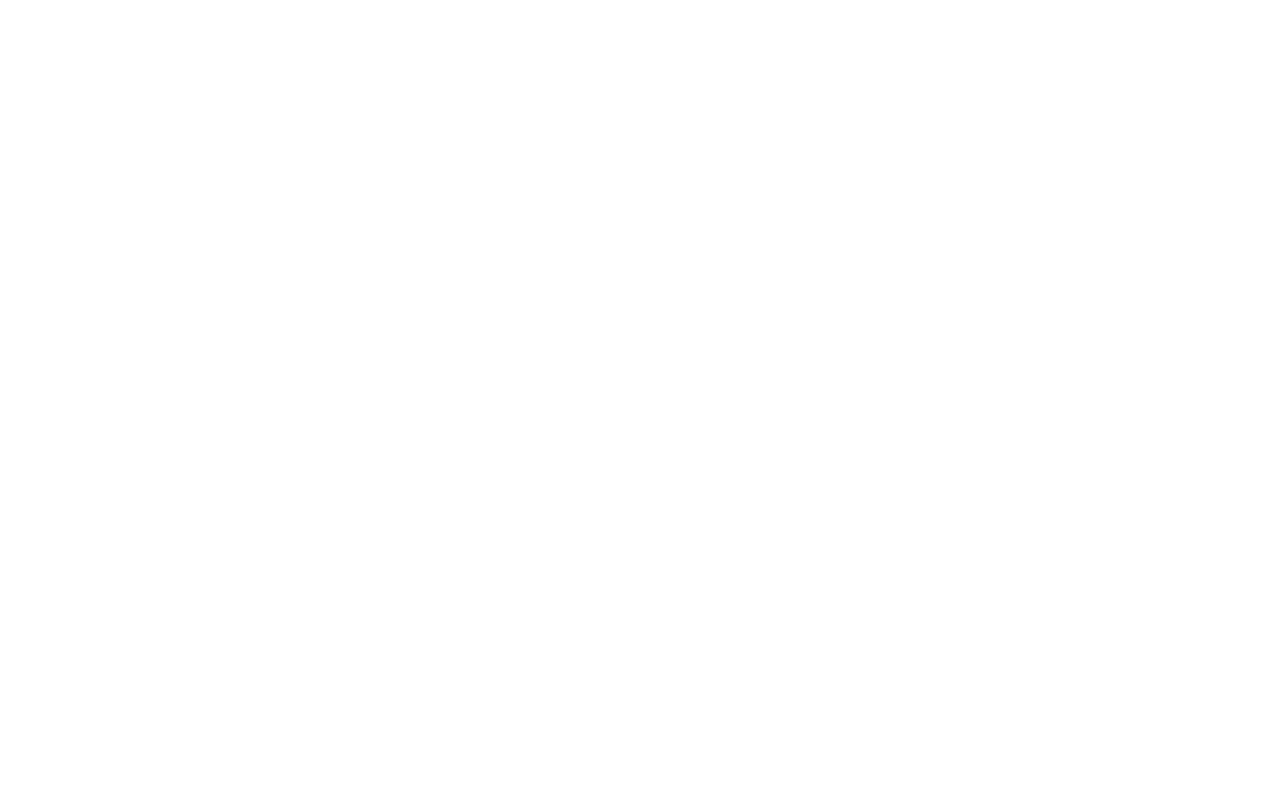
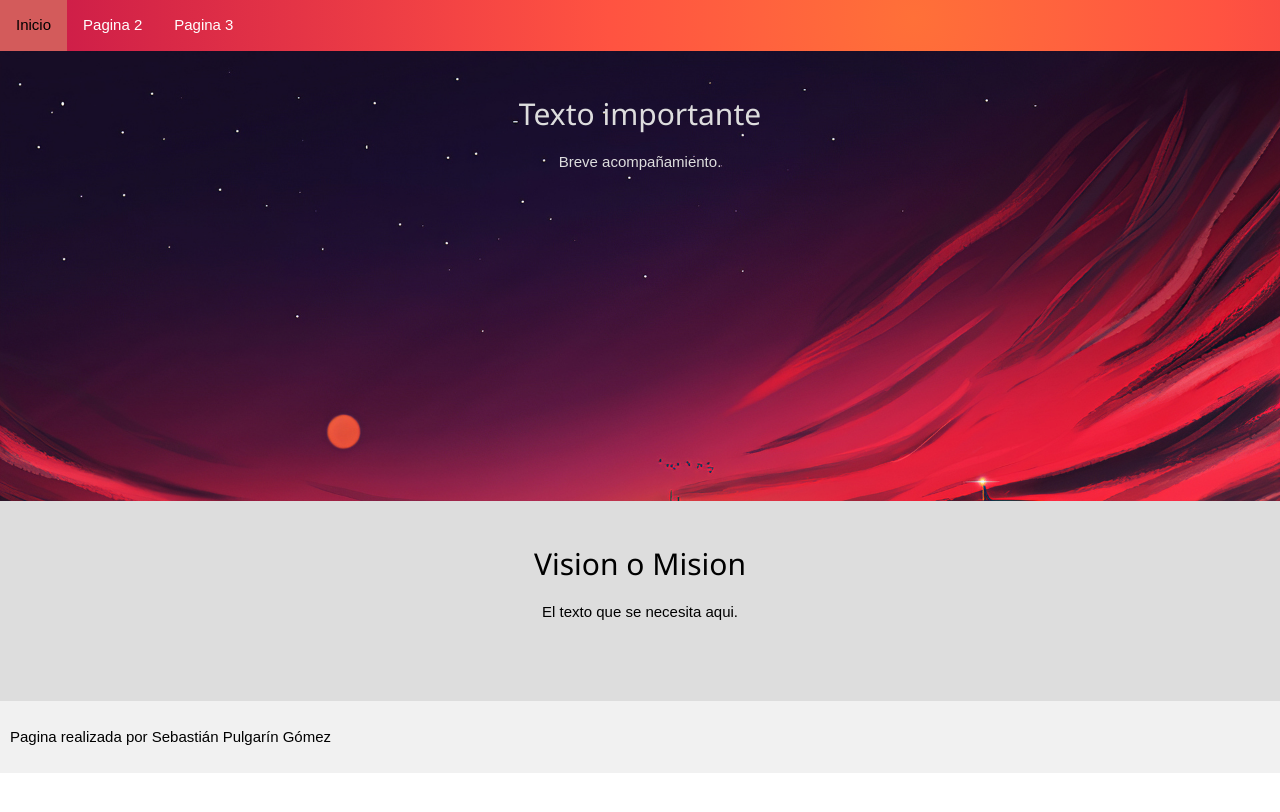
Before and after one commit to sebastianpg12/JovenesCreativos, a plain HTML site: page index.html in a window 1280 px wide. Drawn offline with nearby package versions, Linux system fonts and the light colour scheme.

Commit message:
Pagina Inicial estructura

```diff
--- /dev/null
+++ b/index.css
@@ -0,0 +1,67 @@
+* {
+  box-sizing: border-box;
+  font-family: Arial, Helvetica, sans-serif;
+}
+
+body {
+  margin: 0;
+  font-family: Arial, Helvetica, sans-serif;
+}
+
+/* Style the top navigation bar */
+.topnav {
+  overflow: hidden;
+  background-image: radial-gradient(circle at 71.37% 35.04%, #ff7038 0, #ff623e 16.67%, #ff5341 33.33%, #f44444 50%, #e53546 66.67%, #d72747 83.33%, #c91849 100%);
+}
+
+/* Style the topnav links */
+.topnav a {
+  float: left;
+  display: block;
+  color: #ffff;
+  text-align: center;
+  padding: 14px 16px;
+  text-decoration: none;
+}
+
+.inicio{
+  background-color: rgb(250, 71, 71);
+  color: #ffff;
+}
+/* Change color on hover */
+
+
+.topnav a:hover {
+  background-color: rgb(211, 91, 91);
+  color: black;
+}
+
+.imagen{
+  background-image: url(img/fondo_top.jpg);
+  background-size: 100%;
+  background-repeat: no-repeat;
+  background-attachment: fixed;
+  color: #ddd;
+  padding: 30px;
+  height: 450px; /* Should be removed. Only for demonstration */
+}
+
+.center{
+  text-align: center;
+}
+
+.izquierda{
+
+}
+/* Style the content */
+.content {
+  background-color: #ddd;
+  padding: 30px;
+  height: 200px; /* Should be removed. Only for demonstration */
+}
+
+/* Style the footer */
+.footer {
+  background-color: #f1f1f1;
+  padding: 10px;
+}
--- a/index.html
+++ b/index.html
@@ -3,9 +3,36 @@
 <head>
     <meta charset="UTF-8">
     <meta name="viewport" content="width=device-width, initial-scale=1.0">
-    <title>Document</title>
+    <link rel="stylesheet" href="index.css">
+
+    <link rel="stylesheet" href="https://www.w3schools.com/w3css/4/w3.css">
+    <title>Pagina Inicial</title>
 </head>
 <body>
+        </head>
+        <body>
 
+        <div class="topnav">
+          <a href="#" class="inicio">Inicio</a>
+          <a href="#">Pagina 2</a>
+          <a href="#">Pagina 3</a>
+        </div>
+
+        <div class="imagen center">
+            <h2>Texto importante</h2>
+            <p>Breve acompañamiento.</p>
+          </div>
+
+        <div class="content center w3-hover-opacity">
+          <h2>Vision o Mision</h2>
+          <p>El texto que se necesita aqui.</p>
+        </div>
+
+        <div class="footer">
+
+          <p>Pagina realizada por Sebastián Pulgarín Gómez</p>
+        </div>
+
+        <br><br><br><br><br><br><br><br><br><br><br><br><br><br><br><br><br><br><br><br><br><br>
 </body>
 </html>
```
Also changed, not shown: estilos/index.css (deleted), img/fondo_top.jpg (added), img/logo.png (added).
